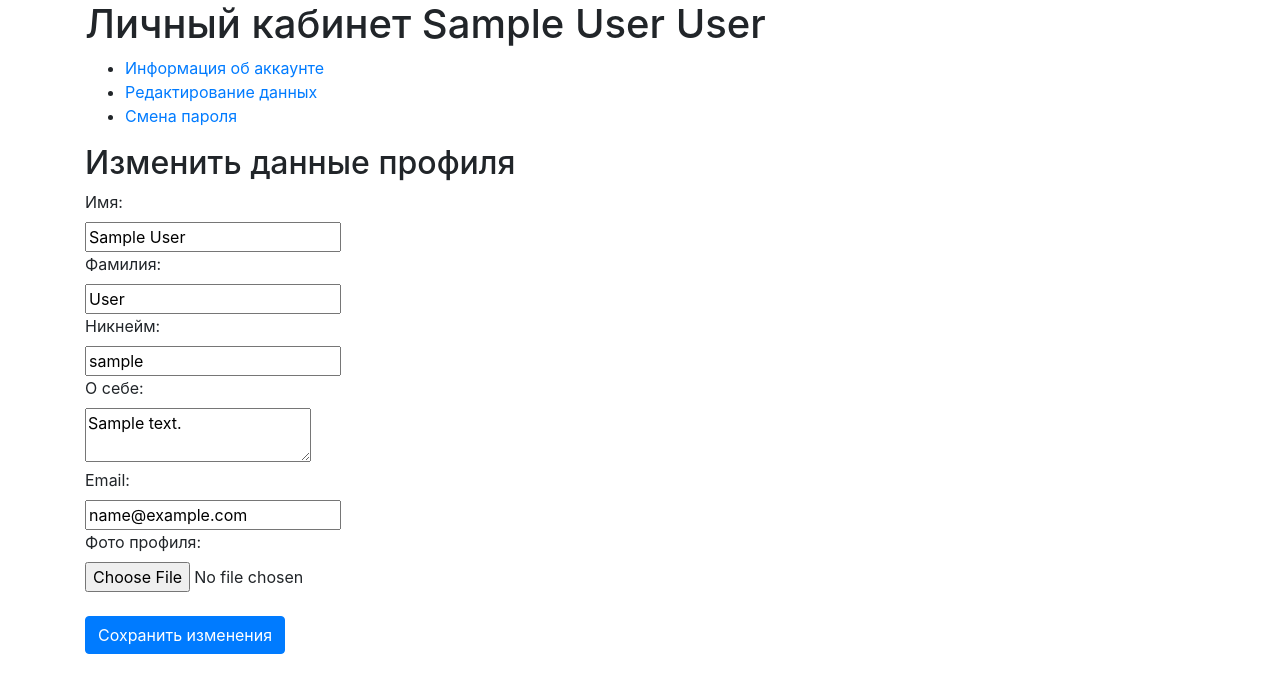
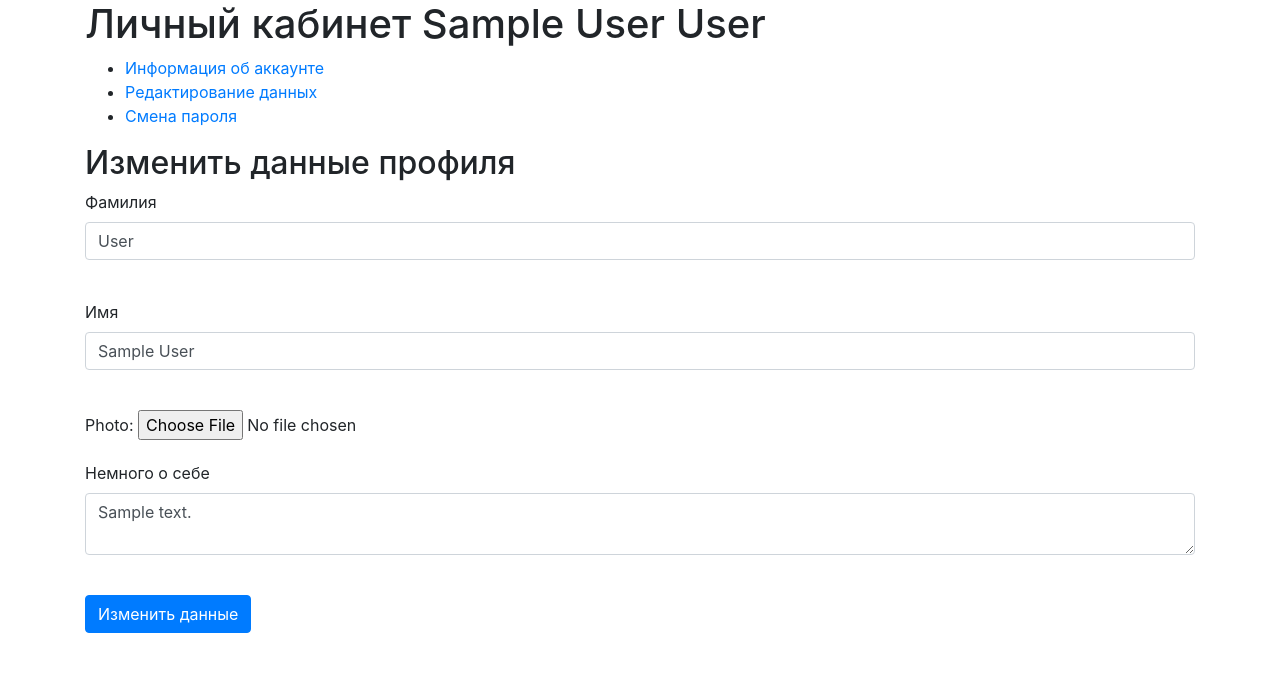
Before and after one commit to DmitriyKruchkov/volunteers_are_nearby, a Flask app: page /account/edit in a window 1280 px wide. Shown: the part 80-773 px from the top of the page. Run offline with Flask 3, Linux system fonts and the light colour scheme; a user stored in the database is signed in; tables that the repository leaves empty hold one stand-in row (values such as "Sample post"); grey boxes marked "Sample" are stand-in pictures; parts of the project's set-up code (start-up, migrations or seed data) failed here and were passed over; some libraries are stand-ins or nearby versions.

Commit message:
Добавлен функционал смены личных данных и аватарки профиля
Signed-off-by: DmitriyKruchkov <kruchkovdmitriy48@yandex.ru>

```diff
--- a/flaskr/app.py
+++ b/flaskr/app.py
@@ -4,13 +4,17 @@ from flask import Flask, render_template, redirect
 from flask_login import LoginManager, login_user, login_required, logout_user, current_user
 from datetime import datetime
 from werkzeug.utils import secure_filename
+from wtforms import StringField
+
 from data import db_session
 from config import SECRET_KEY, HOST, PORT, DEBUG, DATA_DIR, NON_AVATAR_PATH
+from flaskr.form.account_editform import AccountEditForm
 from form.loginform import LoginForm
 from data.users import User
 from data.roles import Role
 from form.registerform import RegisterForm
 from data.events import Event
+from sqlalchemy import update
 
 app = Flask(__name__, template_folder="templates")
 app.config['SECRET_KEY'] = SECRET_KEY
@@ -41,10 +45,6 @@ def login():
                 # После добавления куков разкомментировать
                 # login_user(user, remember=form.remember_me.data)
                 login_user(user)
-                role = db_sess.query(Role).filter(
-                    Role.role_id == current_user.mode_id
-                ).first()
-                current_user.logging_role = role.name
                 return redirect("/")
             return render_template('login.html',
                                    message="Неправильный логин или пароль",
@@ -141,23 +141,51 @@ def download_picture(f):
         return '/'.join([DATA_DIR, directory, filename])
     return NON_AVATAR_PATH
 
+
 @login_required
 @app.route('/account')
 @app.route("/account/info")
 def account_info():
-    return render_template("account_info.html")
+    with db_session.create_session() as db_sess:
+        role = db_sess.query(Role).filter(
+        Role.role_id == current_user.mode_id
+        ).first()
+        return render_template("account_info.html", role_name=role.name)
 
-@app.route("/account/edit")
+
+@app.route("/account/edit", methods=['GET', 'POST'])
 def account_edit():
-    return render_template("account_edit.html")
+    form = AccountEditForm()
+    if form.validate_on_submit():
+        with db_session.create_session() as db_sess:
+            updated_data_to_load = {}
+            for i in set(vars(form)) & set(vars(current_user)) ^ {"photo"}:
+                print(i)
+                print(getattr(current_user, i))
+                print((getattr(form, i)).data)
+                if getattr(current_user, i) != (getattr(form, i)).data:
+                    updated_data_to_load[i] = (getattr(form, i)).data
+            if form.photo.data.filename:
+                updated_data_to_load['photo'] = download_picture(form.photo.data)
+            if updated_data_to_load:
+                db_sess.query(User).filter(
+                    User.id == current_user.id
+                ).update(
+                    updated_data_to_load
+                )
+                db_sess.commit()
+                return redirect("/account/info")
+    form.name.data = current_user.name
+    form.surname.data = current_user.surname
+    form.about.data = current_user.about
+    return render_template("account_edit.html", form=form)
+
 
 @app.route("/account/password")
 def account_password():
     return render_template("account_password.html")
 
 
-
-
 if __name__ == '__main__':
     db_session.global_init("db/volunteerium.db")
     app.run(port=PORT, host=HOST, debug=DEBUG)
--- /dev/null
+++ b/flaskr/form/account_editform.py
@@ -0,0 +1,12 @@
+from flask_wtf import FlaskForm
+from wtforms import StringField, TextAreaField, EmailField, FileField, SubmitField
+from wtforms.validators import DataRequired
+from .custom_validators import file_ext_validator
+
+
+class AccountEditForm(FlaskForm):
+    surname = StringField('Фамилия', validators=[DataRequired()])
+    name = StringField('Имя', validators=[DataRequired()])
+    photo = FileField(validators=[file_ext_validator(ext=["jpeg", "png", "jpg"])])
+    about = TextAreaField("Немного о себе")
+    submit = SubmitField('Изменить данные')
--- a/flaskr/templates/account_edit.html
+++ b/flaskr/templates/account_edit.html
@@ -3,27 +3,45 @@
 {% block funcs %}
 <div>
         <h2>Изменить данные профиля</h2>
-        <form action="/update_profile" method="POST">
-            <label for="name">Имя:</label><br/>
-            <input type="text" name="name" value="{{ current_user.name }}"><br/>
-
-            <label for="surname">Фамилия:</label><br/>
-            <input type="text" name="surname" value="{{ current_user.surname }}"><br/>
-
-            <label for="nickname">Никнейм:</label><br/>
-            <input type="text" name="nickname" value="{{ current_user.nickname }}"><br/>
-
-            <label for="about">О себе:</label><br/>
-            <textarea name="about">{{ current_user.about }}</textarea><br/>
-
-            <label for="email">Email:</label><br/>
-            <input type="email" name="email" value="{{ current_user.email }}"><br/>
-
-            <label for="photo">Фото профиля:</label><br/>
-            <input type="file" name="photo"><br/>
-            <br/>
-
-            <button type="submit" class="btn btn-primary">Сохранить изменения</button>
-        </form>
+        <form action="" method="post", enctype="multipart/form-data">
+    {{ form.hidden_tag() }}
+    <p>
+        {{ form.surname.label }}<br>
+        {{ form.surname(class="form-control") }}<br>
+        {% for error in form.surname.errors %}
+            <p class="alert alert-danger" role="alert">
+                {{ error }}
+            </p>
+        {% endfor %}
+    </p>
+    <p>
+        {{ form.name.label }}<br>
+        {{ form.name(class="form-control") }}<br>
+        {% for error in form.name.errors %}
+            <p class="alert alert-danger" role="alert">
+                {{ error }}
+            </p>
+        {% endfor %}
+    </p>
+    <p>
+        {{ form.photo.label }}: {{ form.photo }}<br>
+        {% for error in form.photo.errors %}
+            <p class="alert alert-danger" role="alert">
+                {{ error }}
+            </p>
+        {% endfor %}
+    </p>
+    <p>
+        {{ form.about.label }}<br>
+        {{ form.about(class="form-control") }}<br>
+        {% for error in form.about.errors %}
+            <p class="alert alert-danger" role="alert">
+                {{ error }}
+            </p>
+        {% endfor %}
+    </p>
+    <p>{{ form.submit(type="submit", class="btn btn-primary") }}</p>
+    {{message}}
+</form>
     </div>
 {% endblock %}
--- a/flaskr/templates/account_info.html
+++ b/flaskr/templates/account_info.html
@@ -9,7 +9,7 @@
         <p>Никнейм:<br/> {{ current_user.nickname }}</p><br/>
         <p>О себе:<br/> {{ current_user.about }}</p><br/>
         <p>Email:<br/> {{ current_user.email }}</p><br/>
-        <p>Роль:<br/> {{ current_user.logging_role }}</p><br/>
+        <p>Роль:<br/> {{ role_name }}</p><br/>
  </div>
   <div class="right-column-info">
       <p>Фото профиля:</p><img src="{{ url_for('static', filename=current_user.photo) }}" alt="Фото профиля", width="200", height="300">
```
